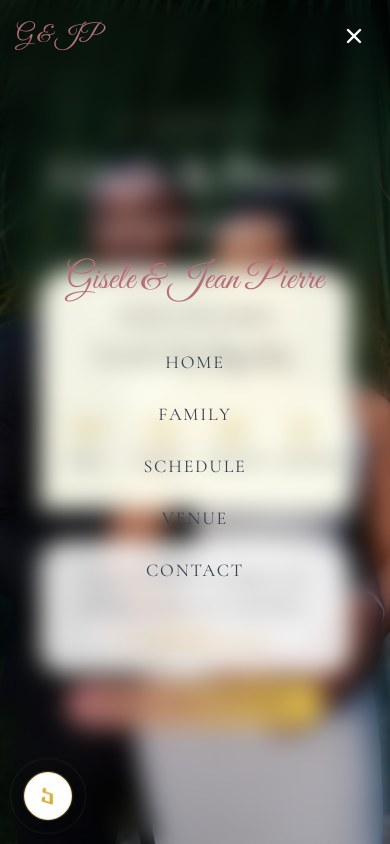
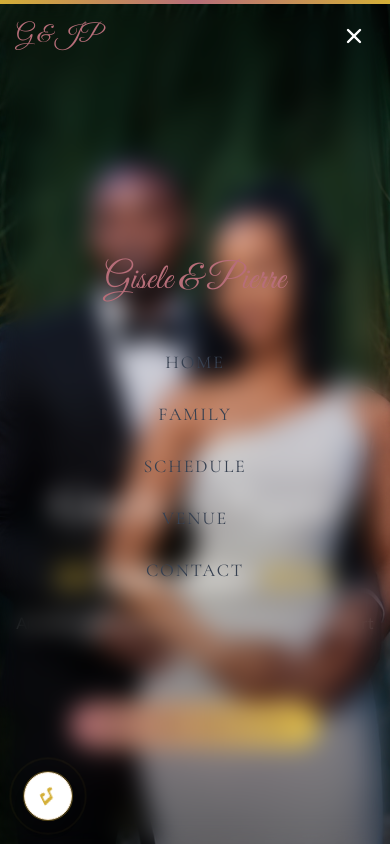
Before and after one commit to KAMI-PIERRE/Dot-Ceremony-Reception, a React (Vite) app: page / in a window 390 px wide. Both pictures are taken after a click on the button 354 px from the left and 36 px from the top of the page. Shown: the top 844 px of the page. Built offline with nearby package versions, Linux system fonts and the light colour scheme.

Commit message:
Deploy wedding invitation site: footer fix and production build

```diff
--- a/src/App.jsx
+++ b/src/App.jsx
@@ -1,6 +1,6 @@
-import React, { useState, useEffect } from "react";
-import { motion, AnimatePresence } from "framer-motion";
-import LoadingScreen from "./components/LoadingScreen";
+import React from "react";
+import { motion } from "framer-motion";
+import LoadingSpinner from "./components/LoadingSpinner";
 import ScrollProgress from "./components/ScrollProgress";
 import Navbar from "./components/Navbar";
 import Hero from "./components/Hero";
@@ -14,26 +14,14 @@ import FloatingParticles from "./components/FloatingParticles";
 import MusicToggle from "./components/MusicToggle";
 
 export default function App() {
-  const [loading, setLoading] = useState(true);
-
-  useEffect(() => {
-    const timer = setTimeout(() => setLoading(false), 3200);
-    return () => clearTimeout(timer);
-  }, []);
-
   return (
-    <>
-      <AnimatePresence>
-        {loading && <LoadingScreen key="loading" />}
-      </AnimatePresence>
-
-      {!loading && (
     <motion.div
       initial={{ opacity: 0 }}
       animate={{ opacity: 1 }}
       transition={{ duration: 1 }}
       className="relative"
     >
+      <LoadingSpinner />
       <ScrollProgress />
       <FloatingParticles />
       <Navbar />
@@ -41,6 +29,7 @@ export default function App() {
 
       <main>
         <Hero />
+        <BibleVerse />
         <Parents />
         <Timeline />
         <Venue />
@@ -49,7 +38,5 @@ export default function App() {
 
       <Footer />
     </motion.div>
-      )}
-    </>
   );
 }
--- a/src/components/Contact.jsx
+++ b/src/components/Contact.jsx
@@ -104,7 +104,7 @@ export default function Contact() {
         <div className="absolute top-1/2 left-1/2 -translate-x-1/2 -translate-y-1/2 w-[600px] h-[600px] bg-rose-gold/5 rounded-full blur-3xl" />
       </div>
 
-      <div className="relative z-10 max-w-4xl mx-auto px-4 sm:px-6">
+      <div className="relative z-10 max-w-6xl mx-auto px-4 sm:px-6">
         {/* Header */}
         <motion.div
           className="text-center mb-14"
@@ -125,10 +125,30 @@ export default function Contact() {
           </p>
         </motion.div>
 
-        {/* Cards */}
-        <div className="grid grid-cols-1 md:grid-cols-2 gap-8 max-w-3xl mx-auto">
-          <ContactCard person={contacts.bride} delay={0} />
-          <ContactCard person={contacts.groom} delay={0.2} />
+        {/* Main layout: Couple on left, Other contacts on right */}
+        <div className="grid grid-cols-1 lg:grid-cols-2 gap-12">
+          {/* Left: Bride and Groom */}
+          <div>
+            <h3 className="font-serif text-2xl text-center text-gold mb-8">
+              Bride & Groom
+            </h3>
+            <div className="grid grid-cols-1 sm:grid-cols-2 gap-6">
+              <ContactCard person={contacts.couple.bride} delay={0} />
+              <ContactCard person={contacts.couple.groom} delay={0.2} />
+            </div>
+          </div>
+
+          {/* Right: Other Contacts */}
+          <div>
+            <h3 className="font-serif text-2xl text-center text-gold mb-8">
+              Other Contacts
+            </h3>
+            <div className="grid grid-cols-1 sm:grid-cols-2 gap-6">
+              {contacts.other.map((person, idx) => (
+                <ContactCard key={idx} person={person} delay={0.4 + idx * 0.1} />
+              ))}
+            </div>
+          </div>
         </div>
 
         {/* Bottom note */}
--- a/src/components/Footer.jsx
+++ b/src/components/Footer.jsx
@@ -3,27 +3,27 @@ import { motion } from "framer-motion";
 import { coupleInfo } from "../data/weddingData";
 import { FaHeart, FaInstagram, FaFacebook } from "react-icons/fa";
 
-// Floating hearts for footer
-const HEART_EMOJIS = ["❤️", "💕", "💖", "💗", "💓", "💝", "🌹", "🌸"];
+// Animated emojis for footer
+const ANIMATED_EMOJIS = ["❤️", "💕", "💖", "💗", "💓", "💝", "🌹", "🌸", "💐", "🎊", "🎉", "💒", "👰", "🤵"];
 
-function FloatingHeart({ emoji, x, delay, duration }) {
+function FloatingEmoji({ emoji, x, delay, duration }) {
   return (
     <motion.span
-      className="absolute text-lg pointer-events-none select-none"
-      style={{ left: `${x}%`, bottom: 0 }}
+      className="absolute pointer-events-none select-none"
+      style={{ left: `${x}%`, top: -50 }}
       animate={{
-        y: [0, -200],
+        y: [0, 800],
         opacity: [0, 1, 1, 0],
-        rotate: [0, 20, -20, 0],
+        rotate: [0, 15, -15, 0],
       }}
       transition={{
         duration,
         delay,
         repeat: Infinity,
-        ease: "easeOut",
+        ease: "linear",
       }}
     >
-      {emoji}
+      <span className="text-2xl md:text-3xl">{emoji}</span>
     </motion.span>
   );
 }
@@ -37,14 +37,14 @@ const navLinks = [
 ];
 
 export default function Footer() {
-  const hearts = useMemo(
+  const emojis = useMemo(
     () =>
-      Array.from({ length: 12 }, (_, i) => ({
+      Array.from({ length: 8 }, (_, i) => ({
         id: i,
-        emoji: HEART_EMOJIS[i % HEART_EMOJIS.length],
-        x: (i / 12) * 100,
-        delay: i * 1.1,
-        duration: 4 + (i % 4),
+        emoji: ANIMATED_EMOJIS[i % ANIMATED_EMOJIS.length],
+        x: (i / 8) * 100,
+        delay: i * 1.2,
+        duration: 8 + (i % 3),
       })),
     []
   );
@@ -54,14 +54,22 @@ export default function Footer() {
 
   return (
     <footer
-      className="relative overflow-hidden py-24 bg-cover bg-center bg-no-repeat"
-      style={{ backgroundImage: "url('/couple-photo.jpg.jpeg')" }}
+      className="relative overflow-hidden py-24 bg-gradient-to-b from-champagne/5 to-rose-gold/10"
     >
-      <div className="absolute inset-0 bg-black/85" />
-      <div className="absolute inset-0 bg-gradient-to-br from-transparent via-black/20 to-black/95" />
+      {/* Animated emoji background */}
+      {emojis.map((item) => (
+        <FloatingEmoji
+          key={item.id}
+          emoji={item.emoji}
+          x={item.x}
+          delay={item.delay}
+          duration={item.duration}
+        />
+      ))}
+
       <div className="relative z-10 max-w-5xl mx-auto px-4 sm:px-6">
-        <div className="relative rounded-[2rem] border border-white/10 bg-black/30 backdrop-blur-xl shadow-2xl p-10 overflow-hidden">
-          <div className="absolute inset-0 bg-gradient-to-br from-white/10 via-transparent to-black/70" />
+        <div className="relative rounded-[2rem] border border-gold/30 bg-white/80 backdrop-blur-sm shadow-2xl p-10 overflow-hidden">
+          <div className="absolute inset-0 bg-gradient-to-br from-gold/5 via-transparent to-rose-gold/5" />
           <div className="relative z-10">
             <motion.div
               className="text-center mb-10"
@@ -70,13 +78,22 @@ export default function Footer() {
               viewport={{ once: true }}
               transition={{ duration: 0.8 }}
             >
-              <div className="mx-auto mb-8 w-28 h-28 rounded-full bg-white/10 border border-white/20 shadow-2xl flex items-center justify-center text-5xl text-gold">
-                💍
+              <div className="mx-auto mb-8 flex justify-center gap-3">
+                {['💕', '💒', '💕', '💐', '💕', '💒', '💕'].map((e, i) => (
+                  <motion.span
+                    key={i}
+                    className="text-4xl"
+                    animate={{ scale: [1, 1.2, 1] }}
+                    transition={{ duration: 2, delay: i * 0.1, repeat: Infinity }}
+                  >
+                    {e}
+                  </motion.span>
+                ))}
               </div>
               <h2 className="font-script text-5xl md:text-6xl text-gold mb-2">
-                Gisele & Jean Pierre
+                Gisele & Pierre
               </h2>
-              <p className="font-serif text-champagne/60 tracking-[0.3em] uppercase text-xs">
+              <p className="font-serif text-gray-600 tracking-[0.3em] uppercase text-xs">
                 05 September 2026 · Kigali, Rwanda
               </p>
             </motion.div>
@@ -92,14 +109,14 @@ export default function Footer() {
                 <button
                   key={link.href}
                   onClick={() => scrollTo(link.href)}
-                  className="font-serif text-xs tracking-[0.35em] uppercase text-champagne/50 hover:text-gold transition-colors"
+                  className="font-serif text-xs tracking-[0.35em] uppercase text-gray-600 hover:text-gold transition-colors"
                 >
                   {link.label}
                 </button>
               ))}
             </motion.div>
 
-            <div className="w-full h-px bg-white/10 mb-10" />
+            <div className="w-full h-px bg-gold/20 mb-10" />
 
             <motion.div
               className="text-center mb-10"
@@ -111,28 +128,28 @@ export default function Footer() {
               <p className="font-script text-3xl md:text-4xl text-gold mb-3">
                 Thank you for celebrating with us
               </p>
-              <p className="font-serif text-champagne/60 text-sm max-w-2xl mx-auto">
+              <p className="font-serif text-gray-600 text-sm max-w-2xl mx-auto">
                 Your presence is the greatest gift we could receive. We are honored to share this special day with family and friends.
               </p>
             </motion.div>
 
             <motion.div
-              className="flex justify-center gap-3 mb-10"
-              animate={{ scale: [1, 1.03, 1] }}
+              className="flex justify-center gap-2 mb-10 flex-wrap"
+              animate={{ scale: [1, 1.05, 1] }}
               transition={{ duration: 2.5, repeat: Infinity }}
             >
-              {['🌹', '❤️', '💍', '❤️', '🌹'].map((e, i) => (
-                <span key={i} className="text-xl">
+              {['❤️', '💕', '🌹', '💒', '💐', '🎉', '💖', '🌸', '💓', '🎊', '💝', '👰'].map((e, i) => (
+                <motion.span key={i} className="text-2xl" animate={{ y: [0, -8, 0] }} transition={{ duration: 2, delay: i * 0.1, repeat: Infinity }}>
                   {e}
-                </span>
+                </motion.span>
               ))}
             </motion.div>
 
-            <div className="w-full h-px bg-white/10 mb-8" />
+            <div className="w-full h-px bg-gold/20 mb-8" />
 
             <div className="text-center">
-              <p className="font-serif text-champagne/30 text-xs tracking-[0.35em]">
-                © {new Date().getFullYear()} Gisele & Jean Pierre · Made with <FaHeart className="inline text-rose-gold text-xs" /> in Rwanda
+              <p className="font-serif text-gray-600 text-xs tracking-[0.35em]">
+                © {new Date().getFullYear()} Gisele & Pierre · Made with <FaHeart className="inline text-rose-gold text-xs" /> in Rwanda
               </p>
             </div>
           </div>
--- a/src/components/Hero.jsx
+++ b/src/components/Hero.jsx
@@ -1,174 +1,63 @@
-import React, { useState, useEffect } from "react";
+import React from "react";
 import { motion } from "framer-motion";
 import { coupleInfo } from "../data/weddingData";
 
-// Countdown hook
-function useCountdown(targetDate) {
-  const calculate = () => {
-    const diff = new Date(targetDate) - new Date();
-    if (diff <= 0) return { days: 0, hours: 0, minutes: 0, seconds: 0 };
-    return {
-      days: Math.floor(diff / (1000 * 60 * 60 * 24)),
-      hours: Math.floor((diff / (1000 * 60 * 60)) % 24),
-      minutes: Math.floor((diff / (1000 * 60)) % 60),
-      seconds: Math.floor((diff / 1000) % 60),
-    };
-  };
-
-  const [time, setTime] = useState(calculate);
-
-  useEffect(() => {
-    const id = setInterval(() => setTime(calculate()), 1000);
-    return () => clearInterval(id);
-  }, [targetDate]);
-
-  return time;
-}
-
-function CountdownBox({ value, label }) {
-  return (
-    <motion.div
-      className="flex flex-col items-center"
-      whileHover={{ scale: 1.05 }}
-    >
-      <div className="w-16 h-16 sm:w-20 sm:h-20 md:w-24 md:h-24 bg-black/30 backdrop-blur-sm border border-gold/40 flex items-center justify-center relative overflow-hidden">
-        <motion.span
-          key={value}
-          className="font-serif text-2xl sm:text-3xl md:text-4xl text-white font-light"
-          initial={{ y: -30, opacity: 0 }}
-          animate={{ y: 0, opacity: 1 }}
-          transition={{ duration: 0.3 }}
-        >
-          {String(value).padStart(2, "0")}
-        </motion.span>
-        {/* Gold corner accents */}
-        <span className="absolute top-0 left-0 w-3 h-3 border-t border-l border-gold/60" />
-        <span className="absolute top-0 right-0 w-3 h-3 border-t border-r border-gold/60" />
-        <span className="absolute bottom-0 left-0 w-3 h-3 border-b border-l border-gold/60" />
-        <span className="absolute bottom-0 right-0 w-3 h-3 border-b border-r border-gold/60" />
-      </div>
-      <span className="font-serif text-xs tracking-widest uppercase text-champagne/80 mt-2">
-        {label}
-      </span>
-    </motion.div>
-  );
-}
-
 export default function Hero() {
-  const countdown = useCountdown(coupleInfo.weddingDate);
-
   const scrollToInvitation = () => {
-    document.querySelector("#parents")?.scrollIntoView({ behavior: "smooth" });
+    document.querySelector("#bible-verse")?.scrollIntoView({ behavior: "smooth" });
   };
 
   return (
     <section
       id="hero"
-      className="relative min-h-screen flex flex-col items-center justify-center overflow-hidden"
+      className="relative h-screen overflow-hidden"
     >
       {/* Background image */}
       <div
-        className="absolute inset-0 bg-cover bg-center bg-no-repeat"
+        className="absolute inset-0 bg-cover bg-no-repeat"
         style={{
           backgroundImage: "url('/couple-photo.jpg.jpeg')",
-          backgroundPosition: 'center',
+          backgroundPosition: 'center 30%',
+          backgroundSize: 'cover',
         }}
       />
 
-      {/* Overlay gradient (light so photo remains visible) */}
-      <div className="absolute inset-0 bg-black/20" />
+      {/* Minimal bottom gradient for readability only */}
+      <div className="absolute inset-0 bg-gradient-to-t from-black/50 via-black/10 to-transparent" />
 
       {/* Content */}
-      <div className="relative z-10 text-center px-4 sm:px-6 flex flex-col items-center justify-center min-h-screen py-10">
-        <div className="w-full max-w-5xl rounded-[2rem] p-6 sm:p-10">
+      <div className="relative z-10 flex h-full flex-col items-center justify-end px-4 sm:px-6 pb-24">
         <motion.div
-            className="mb-6 text-center"
+          className="max-w-3xl text-center"
           initial={{ opacity: 0, y: 20 }}
           animate={{ opacity: 1, y: 0 }}
           transition={{ delay: 0.2, duration: 0.8 }}
         >
-            <p className="text-xs sm:text-sm uppercase tracking-[0.35em] text-champagne/80 mb-3">
+          <p className="text-xs sm:text-sm uppercase tracking-[0.35em] text-champagne/90 mb-3">
             The wedding of
           </p>
-            <h1 className="font-serif text-5xl sm:text-6xl md:text-7xl text-white leading-tight font-semibold max-w-3xl mx-auto">
-              Gisele & Pierre
+          <h1 className="font-serif text-5xl sm:text-6xl md:text-7xl text-white leading-tight font-semibold mx-auto drop-shadow-[0_10px_40px_rgba(0,0,0,0.35)]">
+            {coupleInfo.fullNames}
           </h1>
-            <p className="mt-3 text-sm sm:text-base text-white font-semibold tracking-wide">
-              Saturday, 5 September 2026
+          <p className="mt-6 text-3xl sm:text-4xl md:text-5xl font-bold tracking-wide drop-shadow-[0_0_30px_rgba(212,175,55,0.6)]">
+            <span className="text-gold">05</span> <span className="text-white">September</span> <span className="text-gold">2026</span>
           </p>
-          </motion.div>
-
-          {/* Cream countdown block similar to the provided design */}
-          <motion.div
-            className="w-full mt-8 bg-ivory/95 rounded-t-[2rem] py-10 px-6 sm:px-12 shadow-[0_-30px_80px_-40px_rgba(0,0,0,0.15)]"
-            initial={{ opacity: 0, y: 20 }}
-            animate={{ opacity: 1, y: 0 }}
-            transition={{ delay: 1.6, duration: 0.8 }}
-          >
-            <p className="text-xs uppercase tracking-[0.35em] text-black text-center font-semibold">
-              Counting Down
-            </p>
-            <h2 className="font-serif text-3xl sm:text-4xl text-black text-center mt-3 mb-8">
-              Until the big day
-            </h2>
-
-            <div className="max-w-4xl mx-auto grid grid-cols-4 gap-6 text-center">
-              <div>
-                <div className="text-4xl sm:text-5xl font-serif text-gold-dark font-semibold">
-                  {String(countdown.days).padStart(2, "0")}
-                </div>
-                <div className="text-xs tracking-widest uppercase text-black mt-2">Days</div>
-              </div>
-
-              <div>
-                <div className="text-4xl sm:text-5xl font-serif text-gold-dark font-semibold">
-                  {String(countdown.hours).padStart(2, "0")}
-                </div>
-                <div className="text-xs tracking-widest uppercase text-black mt-2">Hours</div>
-              </div>
-
-              <div>
-                <div className="text-4xl sm:text-5xl font-serif text-gold-dark font-semibold">
-                  {String(countdown.minutes).padStart(2, "0")}
-                </div>
-                <div className="text-xs tracking-widest uppercase text-black mt-2">Minutes</div>
-              </div>
-
-              <div>
-                <div className="text-4xl sm:text-5xl font-serif text-gold-dark font-semibold">
-                  {String(countdown.seconds).padStart(2, "0")}
-                </div>
-                <div className="text-xs tracking-widest uppercase text-black mt-2">Seconds</div>
-              </div>
-            </div>
-          </motion.div>
-
-          <motion.div
-            className="mx-auto mt-8 max-w-3xl rounded-[1.5rem] border border-gold/30 bg-white/85 px-6 py-5 shadow-lg backdrop-blur-sm"
-            initial={{ opacity: 0, y: 20 }}
-            animate={{ opacity: 1, y: 0 }}
-            transition={{ delay: 1.8, duration: 0.6 }}
-          >
-            <p className="font-serif text-lg sm:text-xl text-black leading-relaxed italic text-center">
-              “Uyu mwana ni we nasabaga, none Uhoraho yampaye icyo namusabye.”
-            </p>
-            <p className="mt-3 text-sm uppercase tracking-[0.25em] text-gold-dark font-semibold text-center">
-              1 Samuel 1:27
+          <p className="mt-4 text-base sm:text-lg text-white/90 max-w-2xl mx-auto leading-relaxed">
+            An intimate celebration of love, family, and the start of forever.
           </p>
         </motion.div>
 
         <motion.button
           onClick={scrollToInvitation}
-            className="mx-auto mt-2 inline-flex items-center justify-center rounded-full border border-rose-gold/40 bg-gradient-to-r from-rose-gold/90 to-gold-light/90 px-8 py-3 text-sm uppercase tracking-[0.35em] text-black shadow-2xl shadow-rose-gold/20 transition hover:-translate-y-0.5"
+          className="mx-auto mt-10 inline-flex items-center justify-center rounded-full border border-rose-gold/40 bg-gradient-to-r from-rose-gold/90 to-gold-light/90 px-8 py-3 text-sm uppercase tracking-[0.35em] text-black shadow-2xl shadow-rose-gold/20 transition hover:-translate-y-0.5"
           initial={{ opacity: 0, y: 20 }}
           animate={{ opacity: 1, y: 0 }}
-            transition={{ delay: 1.2, duration: 0.6 }}
+          transition={{ delay: 0.8, duration: 0.6 }}
           whileHover={{ scale: 1.03 }}
           whileTap={{ scale: 0.98 }}
         >
-            View Invitation
+          See the details
         </motion.button>
-        </div>
       </div>
 
       {/* Scroll indicator */}
--- /dev/null
+++ b/src/components/LoadingSpinner.jsx
@@ -0,0 +1,43 @@
+import React, { useState, useEffect } from "react";
+import { motion } from "framer-motion";
+
+export default function LoadingSpinner() {
+  const [isVisible, setIsVisible] = useState(true);
+
+  useEffect(() => {
+    const timer = setTimeout(() => {
+      setIsVisible(false);
+    }, 2000);
+
+    return () => clearTimeout(timer);
+  }, []);
+
+  if (!isVisible) return null;
+
+  return (
+    <motion.div
+      className="fixed inset-0 flex items-center justify-center z-50 bg-white/30 backdrop-blur-sm"
+      animate={{ opacity: isVisible ? 1 : 0 }}
+      transition={{ duration: 0.5 }}
+      exit={{ opacity: 0 }}
+    >
+      <motion.div
+        className="relative w-16 h-16"
+        animate={{ rotate: 360 }}
+        transition={{ duration: 2, repeat: Infinity, ease: "linear" }}
+      >
+        {/* Outer spinning circle */}
+        <div className="absolute inset-0 rounded-full border-4 border-transparent border-t-gold border-r-rose-gold shadow-lg" />
+      </motion.div>
+
+      {/* Optional loading text */}
+      <motion.p
+        className="absolute bottom-1/3 font-serif text-sm text-gold tracking-[0.2em] uppercase"
+        animate={{ opacity: [0.5, 1, 0.5] }}
+        transition={{ duration: 1.5, repeat: Infinity }}
+      >
+        Loading
+      </motion.p>
+    </motion.div>
+  );
+}
--- a/src/components/MusicToggle.jsx
+++ b/src/components/MusicToggle.jsx
@@ -7,8 +7,8 @@ export default function MusicToggle() {
   const [playing, setPlaying] = useState(true);
   const audioRef = useRef(null);
 
-  // Use the Rwandan song from the archive.org collection.
-  const AUDIO_URL = "/music/cecil-kayirebwa-tarihinda.mp3";
+  // Use the requested song file from public/music.
+  const AUDIO_URL = "/music/Umumararungu.mp3";
 
   useEffect(() => {
     audioRef.current = new Audio(AUDIO_URL);
--- a/src/components/Navbar.jsx
+++ b/src/components/Navbar.jsx
@@ -87,7 +87,7 @@ export default function Navbar() {
             transition={{ duration: 0.3 }}
           >
             <div className="font-script text-4xl text-rose-gold mb-6">
-              Gisele & Jean Pierre
+              Gisele & Pierre
             </div>
             {navLinks.map((link, i) => (
               <motion.button
--- a/src/data/weddingData.js
+++ b/src/data/weddingData.js
@@ -1,12 +1,12 @@
 // ============================================================
-//  WEDDING DATA — Gisele & Jean Pierre
+//  WEDDING DATA — Gisele & Pierre
 //  Edit this file to update all content across the website
 // ============================================================
 
 export const coupleInfo = {
   bride: "Gisele",
-  groom: "Jean Pierre",
-  fullNames: "Gisele & Jean Pierre",
+  groom: "Pierre",
+  fullNames: "Gisele & Pierre",
   weddingDate: "2026-09-05T09:00:00",
   weddingDateFormatted: "05 September 2026",
   tagline: "Two souls, one love story",
@@ -20,7 +20,7 @@ export const parents = {
       title: "Father of the Bride",
     },
     mother: {
-      name: "MUKAKIBIBI Glorose",
+      name: "MUKAKIBIBI Gloriose",
       title: "Mother of the Bride",
     },
   },
@@ -118,7 +118,7 @@ export const loveStory = [
     year: "2024",
     title: "The Proposal",
     description:
-      "On a magical evening under a canopy of stars, with the gentle breeze carrying the scent of roses, Jean Pierre got down on one knee. With trembling hands and a heart full of love, he asked the most important question of his life — and Gisele said yes.",
+      "On a magical evening under a canopy of stars, with the gentle breeze carrying the scent of roses, Pierre got down on one knee. With trembling hands and a heart full of love, he asked the most important question of his life — and Gisele said yes.",
     emoji: "💍",
   },
   {
@@ -126,7 +126,7 @@ export const loveStory = [
     year: "2026",
     title: "Forever Begins",
     description:
-      "After a journey filled with love, laughter, and unforgettable moments, Gisele and Jean Pierre are ready to begin the greatest adventure of all — a lifetime together. We invite you to witness and celebrate the start of their forever.",
+      "After a journey filled with love, laughter, and unforgettable moments, Gisele and Pierre are ready to begin the greatest adventure of all — a lifetime together. We invite you to witness and celebrate the start of their forever.",
     emoji: "🥂",
   },
 ];
@@ -183,16 +183,32 @@ export const galleryImages = [
 ];
 
 export const contacts = {
+  couple: {
     bride: {
+      name: "Gisele",
+      role: "Bride",
+      phone: "0784582188",
+      emoji: "👰",
+    },
+    groom: {
+      name: "Pierre",
+      role: "Groom",
+      phone: "+260974062920",
+      emoji: "🤵",
+    },
+  },
+  other: [
+    {
       name: "Diane",
       role: "Bride's Contact",
       phone: "0784582199",
       emoji: "👰",
     },
-  groom: {
+    {
       name: "Gaudence",
       role: "Groom's Contact",
       phone: "0787247885",
       emoji: "🤵",
     },
+  ],
 };
```
Also changed, not shown: src/components/BibleVerse.jsx (+67 -28 lines), 1 other file (tests, documents, lock files or other folders). Lines whose indentation alone changed are shown as unchanged.
